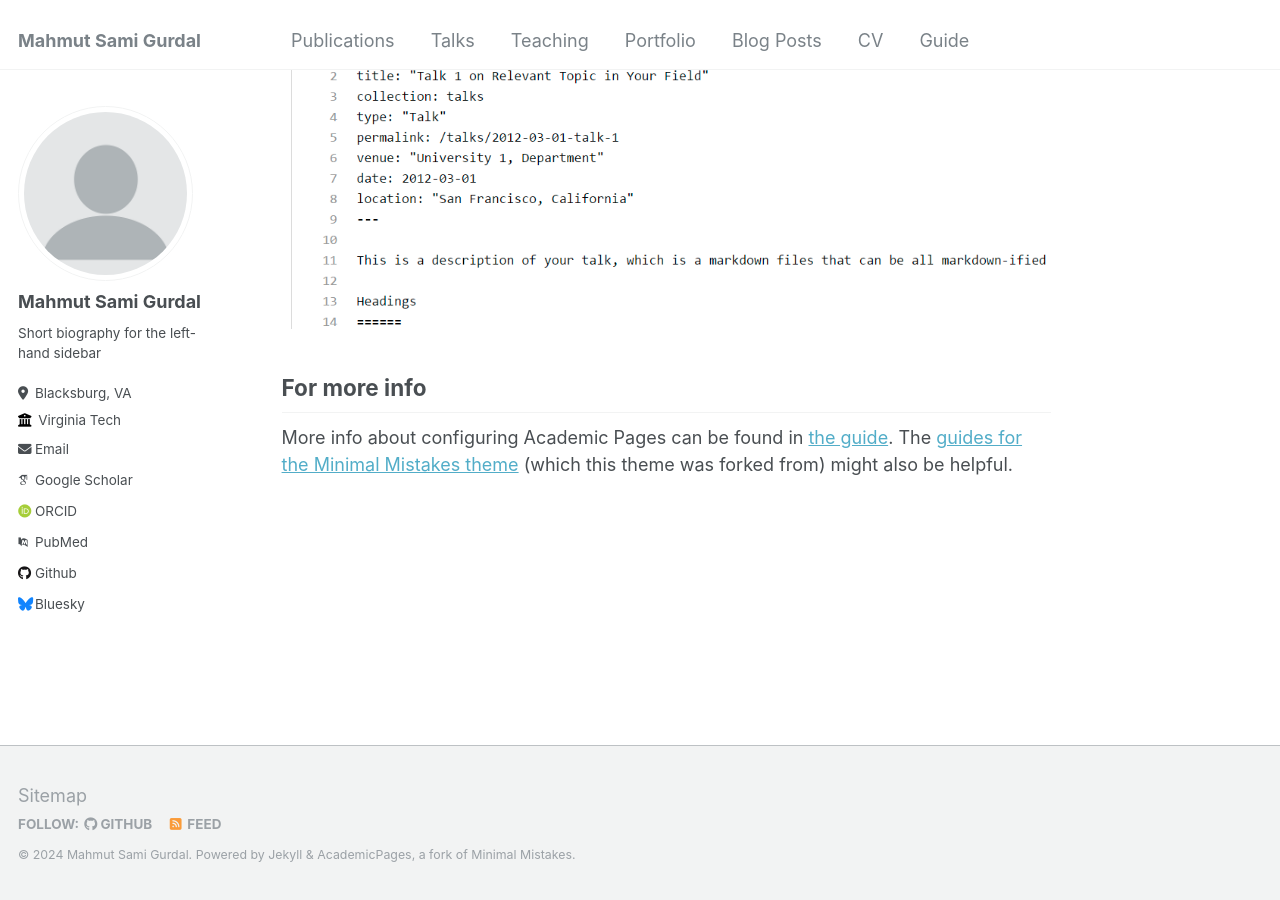
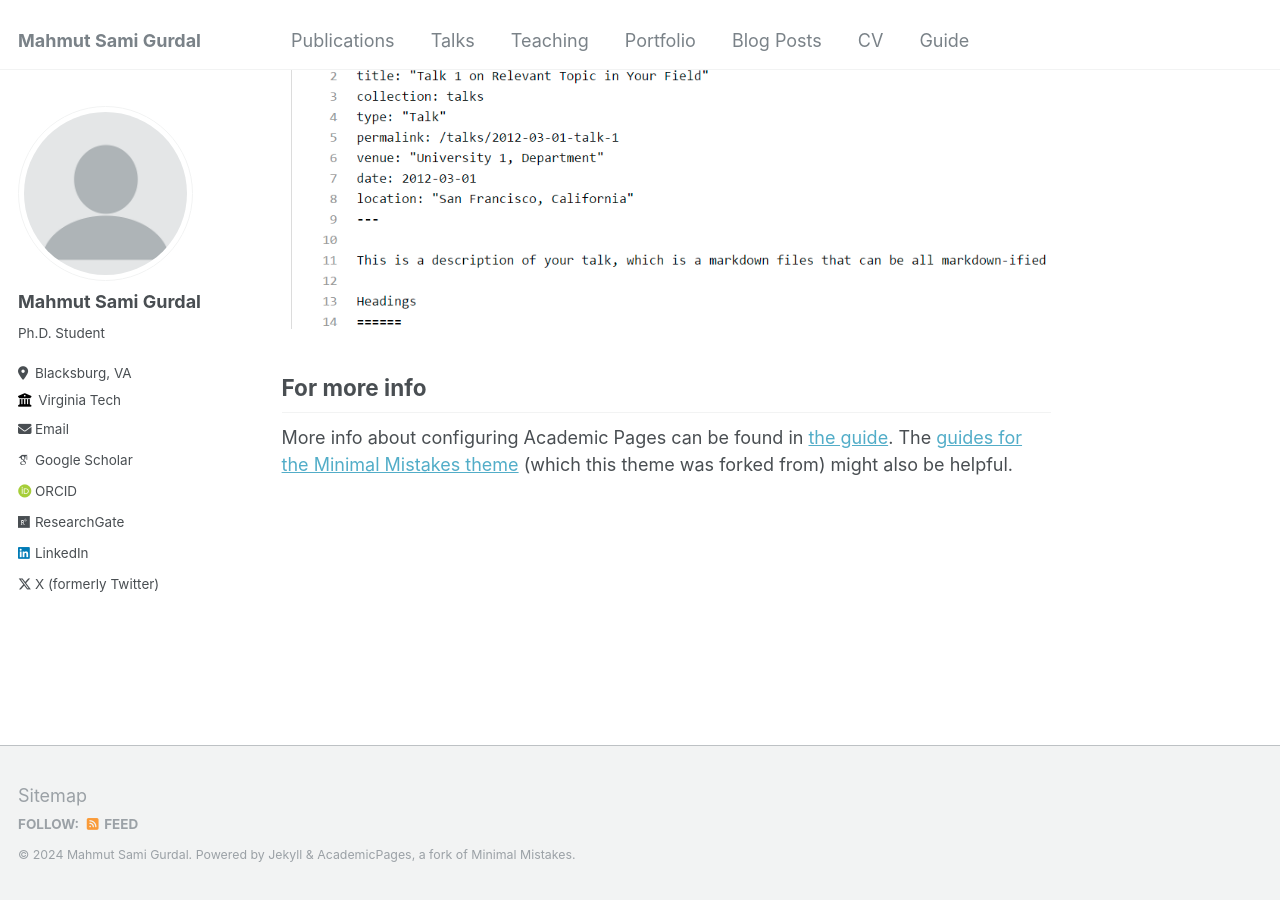
Before and after one commit to mahmutgurdal/mahmutgurdal.github.io, a Jekyll site: the page built from _pages/about.md, in a window 1280 px wide and 900 px high, scrolled down 2660 px. Built offline with Jekyll 4.4.1, drawn with Linux system fonts in a browser that asks for light colours; some web fonts are replaced; part of the change alters nothing that is shown.

Commit message:
Update _config.yml

```diff
--- a/_config.yml
+++ b/_config.yml
@@ -23,8 +23,8 @@ author:
   # Biographic information
   avatar           : "profile.png"
   name             : "Mahmut Sami Gurdal"
-  pronouns         : # example: "she/her"
-  bio              : "Short biography for the left-hand sidebar"
+ # pronouns         : # example: "she/her"
+  bio              : "Ph.D. Student"
   location         : "Blacksburg, VA"
   employer         : "Virginia Tech"
   uri              : # URL
@@ -32,46 +32,46 @@ author:
 
   # Academic websites
   arxiv            : # URL - Update with the correct link to your profile
-  googlescholar    : "https://scholar.google.com/citations?user=PS_CX0AAAAAJ"
-  impactstory      : # URL
-  orcid            : "http://orcid.org/yourorcidurl"
-  semantic         : # URL
-  pubmed           : "https://www.ncbi.nlm.nih.gov/pubmed/?term=john+snow"
-  researchgate     : # URL
+  googlescholar    : "https://scholar.google.com/citations?user=sfG1lg4AAAAJ&hl=en&oi=ao"
+ # impactstory      : # URL
+  orcid            : "https://orcid.org/0000-0002-2983-2156"
+ # semantic         : # URL
+ # pubmed           : "https://www.ncbi.nlm.nih.gov/pubmed/?term=john+snow"
+  researchgate     : "https://www.researchgate.net/profile/Mahmut-Sami-Gurdal"
 
   # Repositories and software development
-  bitbucket        : # Username - Update with your username on the site
-  codepen          : # Username
-  dribbble         : # Username
-  github           : "academicpages"
-  kaggle           : # Username
-  stackoverflow    : # User number or user number and name (i.e., use "1" or "1/jeff-atwood")
+ # bitbucket        : # Username - Update with your username on the site
+ # codepen          : # Username
+ # dribbble         : # Username
+ # github           : "academicpages"
+ # kaggle           : # Username
+ # stackoverflow    : # User number or user number and name (i.e., use "1" or "1/jeff-atwood")
 
   # Social media
-  bluesky          : "bsky.app" # Replace this with you Bluesky username
-  facebook         : # Username
-  flickr           : # Username
-  foursquare       : # Username
-  goodreads        : # Username
-  google_plus      : # Username
-  keybase          : # Username
-  instagram        : # Username
-  lastfm           : # Username
-  linkedin         : # Username
-  mastodon         : # URL
-  medium           : # URL
-  pinterest        : # Username
-  soundcloud       : # Username
-  steam            : # Username
-  telegram         : # URL
-  tumblr           : # Username
-  twitter          : # Username for X / Twitter
-  vine             : # Username
-  weibo            : # Username
-  wikipedia        : # Username
-  xing             : # Username
-  youtube          : # Username
-  zhihu            : # URL
+ # bluesky          : "bsky.app" # Replace this with you Bluesky username
+ # facebook         : # Username
+ # flickr           : # Username
+ # foursquare       : # Username
+ # goodreads        : # Username
+ # google_plus      : # Username
+ # keybase          : # Username
+ # instagram        : # Username
+ # lastfm           : # Username
+  linkedin         : "msgurdal"
+ # mastodon         : # URL
+ # medium           : # URL
+ # pinterest        : # Username
+ # soundcloud       : # Username
+ # steam            : # Username
+ # telegram         : # URL
+ # tumblr           : # Username
+  twitter          : "msamigurdal"
+ # vine             : # Username
+ # weibo            : # Username
+ # wikipedia        : # Username
+ # xing             : # Username
+ # youtube          : # Username
+ # zhihu            : # URL
 
 
 # Site Settings
```
